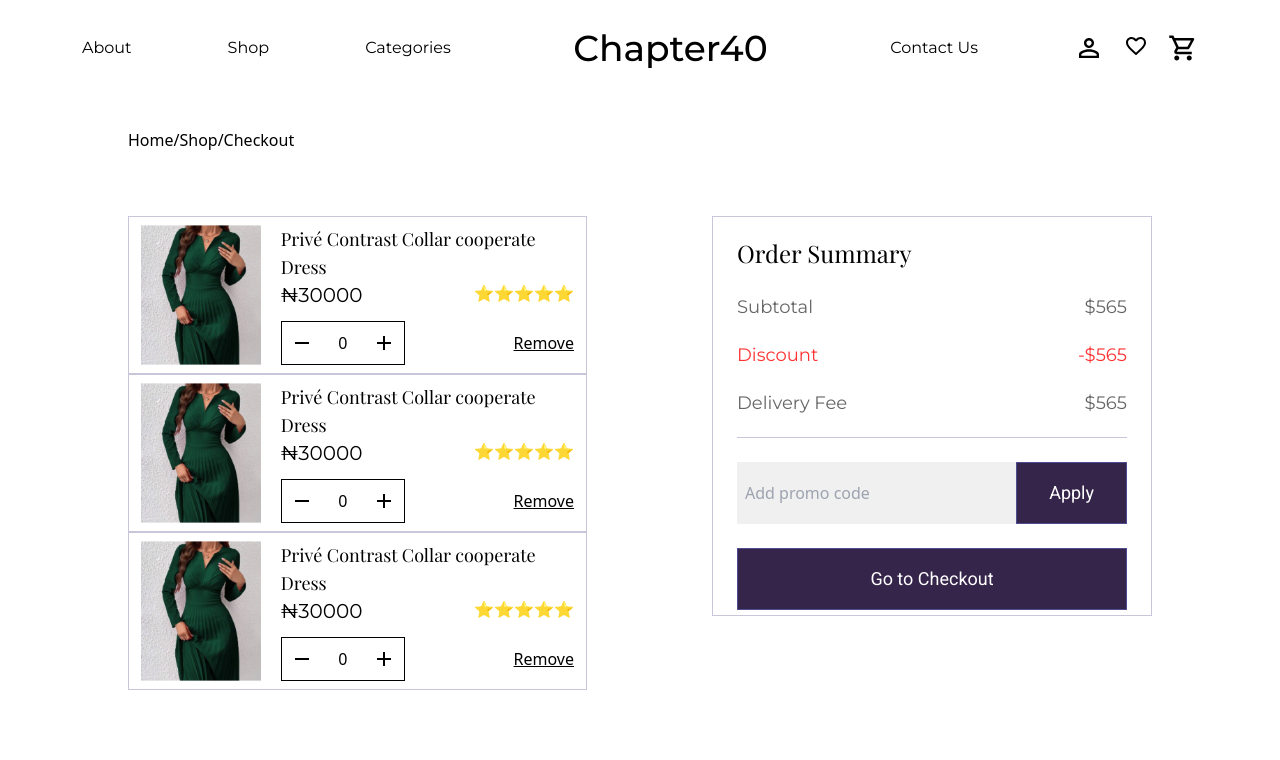
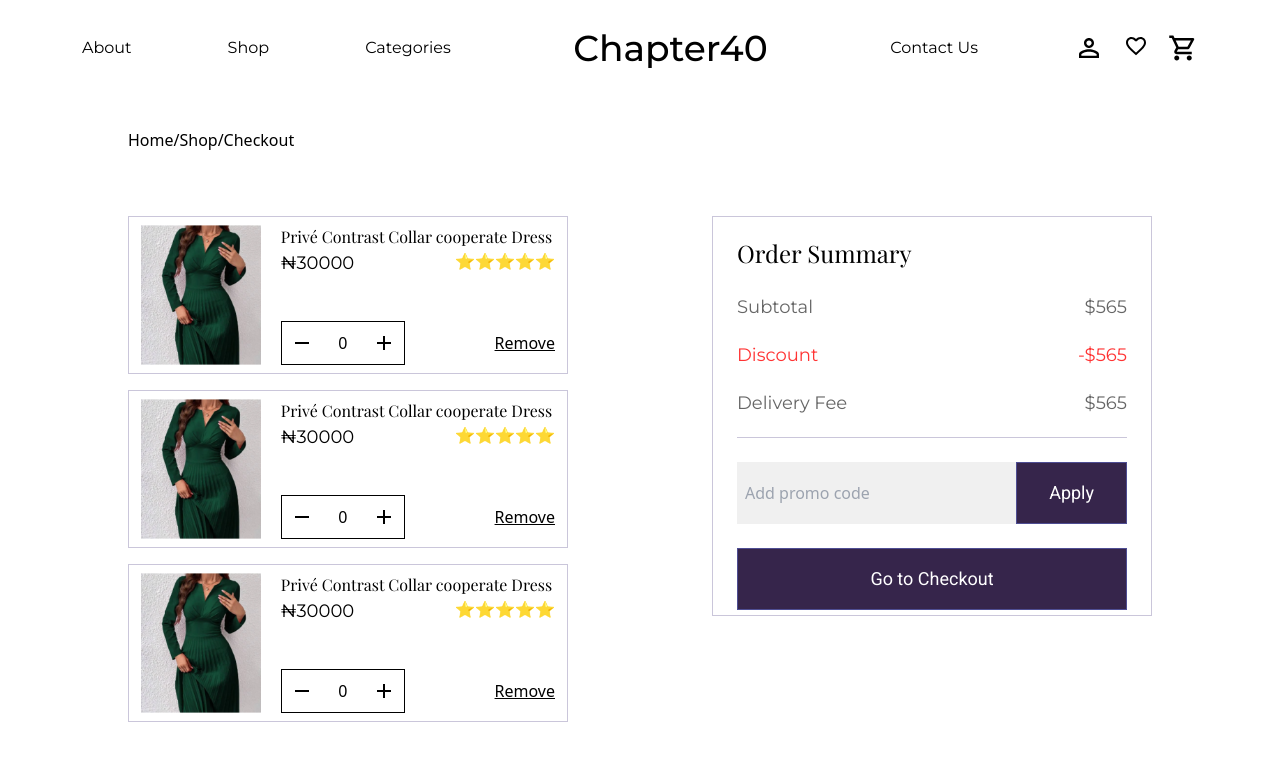
Before and after one commit to Temi-Dire/chapter40-website, a React (Vite) app: page /checkout in a window 1280 px wide. Shown: the top 760 px of the page. Built offline with nearby package versions, Linux system fonts and the light colour scheme.

Commit message:
fix: Checkout Product

```diff
--- a/src/components/CheckoutProduct.tsx
+++ b/src/components/CheckoutProduct.tsx
@@ -32,7 +32,7 @@ const CheckoutProduct: React.FC<CheckoutProductProps> = ({ desc, price }) => {
   const [state, dispatch] = useReducer(reducer, { count: 0 });
 
   return (
-    <div className="grid grid-cols-[auto,1fr] gap-5 w-[459px] border border-[#CAC6DA] px-3 py-2">
+    <div className="grid grid-cols-[auto,1fr] gap-5  border border-[#CAC6DA] px-3 py-2 mb-4">
       <img
         className="h-[140px] object-cover"
         src="/assets/images/checkoutproduct.png"
@@ -40,9 +40,9 @@ const CheckoutProduct: React.FC<CheckoutProductProps> = ({ desc, price }) => {
       />
       <div className="flex flex-col justify-between">
         <div>
-          <div className="font-playfair text-lg">{desc}</div>
+          <div className="font-playfair text-base">{desc}</div>
           <div className="flex justify-between">
-            <div className="font-montserrat text-xl">{"₦" + price}</div>
+            <div className="font-montserrat text-lg">{"₦" + price}</div>
             <div>⭐⭐⭐⭐⭐</div>
           </div>
         </div>
```
